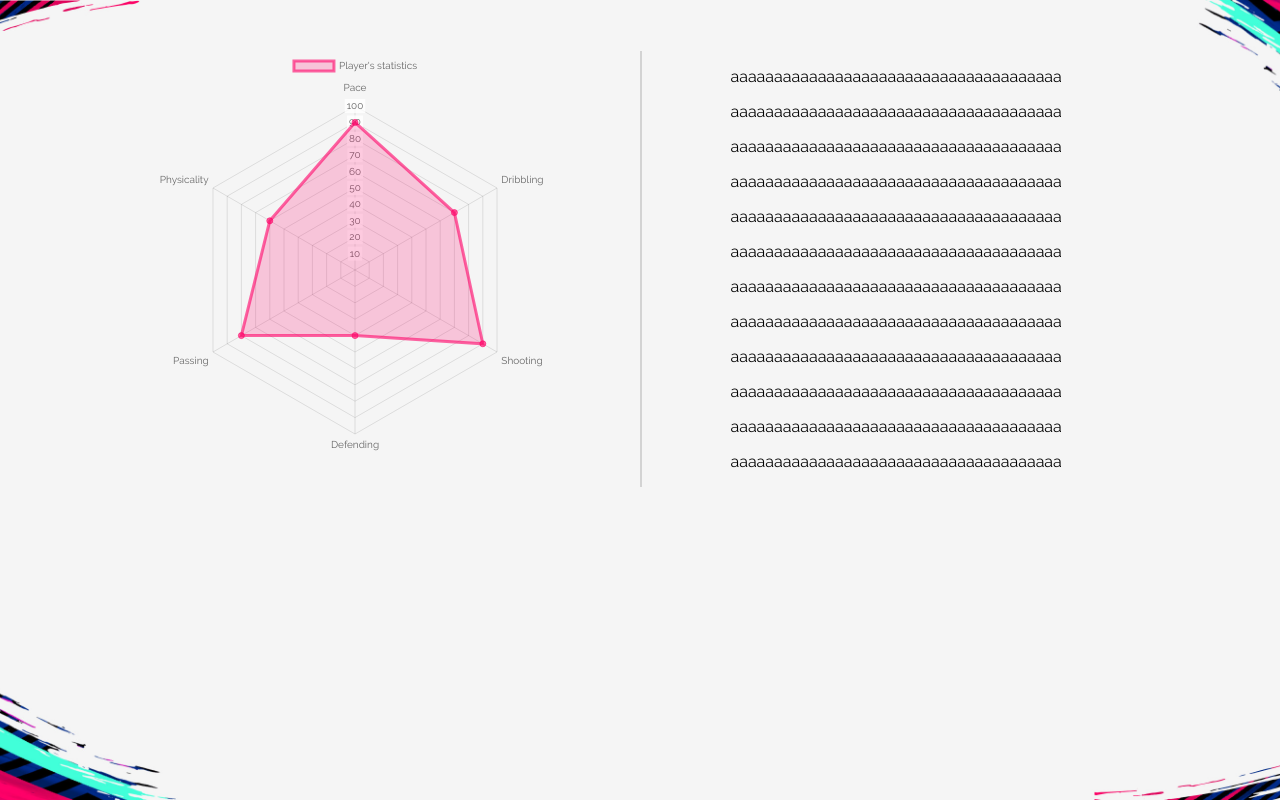
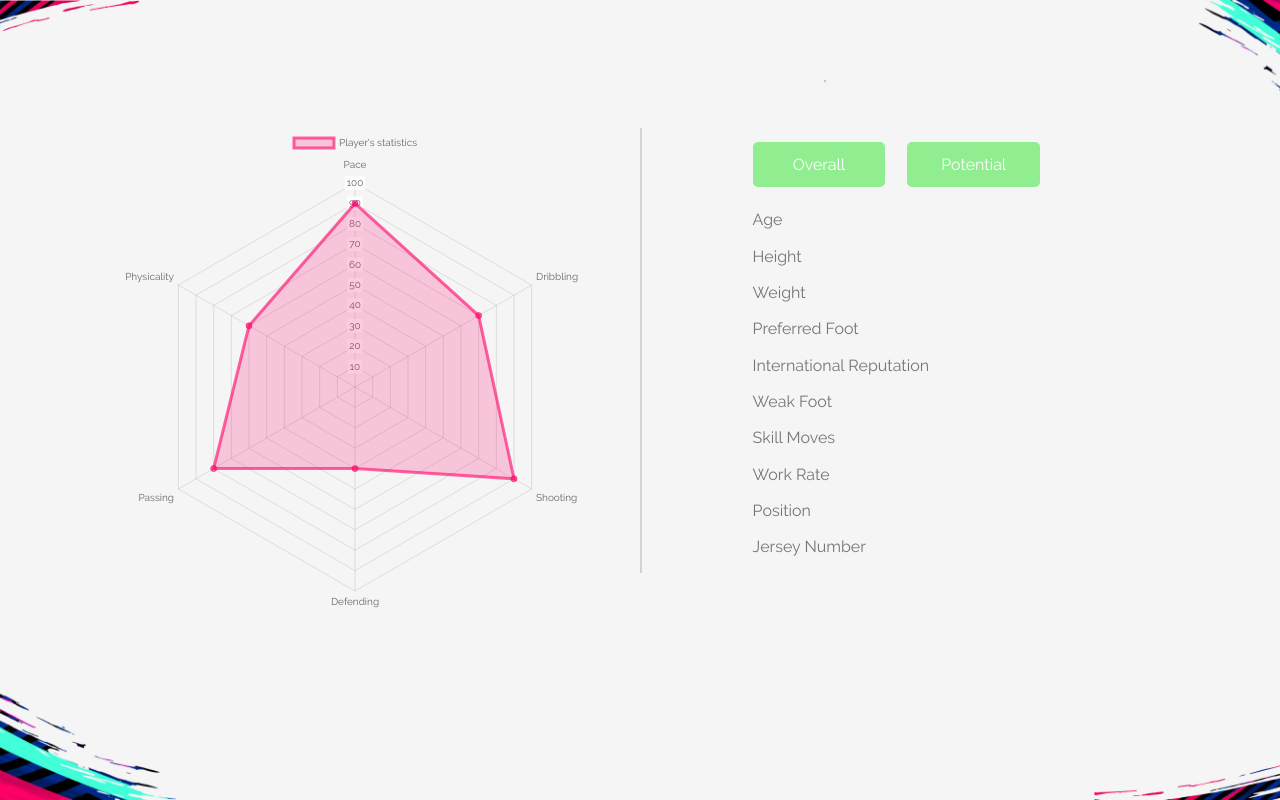
Before and after one commit to nicohlr/fifabrowser, a Flask app: template templates/player.html in a window 1280 px wide. Run offline with Flask 2, Linux system fonts and the light colour scheme; the template is opened without the code that fills it, so the values that code supplies are empty; some libraries are stand-ins or nearby versions.

Commit message:
start pluging stats to html

```diff
--- a/static/css/base.css
+++ b/static/css/base.css
@@ -26,3 +26,7 @@
     position:relative;
     overflow: hidden;
 }
+
+li {
+    list-style-type: none;
+}
--- a/static/css/player.css
+++ b/static/css/player.css
@@ -16,6 +16,7 @@
     float: left;
     width: 45%;
     margin-left: 5%;
+    height: 60vh;
 }
 
 .stats-container {
@@ -26,5 +27,46 @@
 }
 
 .stats-container > * {
-    padding-left: 20%;
+    padding-left: 25%;
 }
+
+#myChart {
+    width:100%;
+    height:100%;
+}
+
+.overall, .potential {
+    width: 30%;
+    height: 10%;
+    background: lightgreen;
+    border-radius: 5px;
+    padding: 3% 0%;
+    text-align: center;
+    margin: 3% 25%;
+    float: left;
+    color: white;
+}
+
+.other {
+    display: inline-block;
+    color: #757575;
+    width: 100%;
+    margin-top: 2%;
+}
+
+.potential {
+    margin: 3% -20% !important;
+}
+
+.label {
+    margin-bottom: 2vh;
+}
+
+.label > * {
+    vertical-align: middle;
+}
+
+h1 > * {
+    vertical-align: middle;
+    margin-bottom: 0.75%;
+}
--- a/templates/player.html
+++ b/templates/player.html
@@ -7,23 +7,37 @@
 
 {% block body %}
     <div class="dashboard">
-        <h1 class="playername">{{ attributes['Name'] }}</h1>
+        <h1 class="playername"><a>{{ attributes['Name'] }}&nbsp</a><img src="{{ attributes['Photo'] }}" width="48px"></h1>
         <div class="chart-container">
-            <canvas id="myChart" width="400" height="400"></canvas>
+            <canvas id="myChart"></canvas>
         </div>
         <div class="stats-container">
-            <p>aaaaaaaaaaaaaaaaaaaaaaaaaaaaaaaaaaaaaa</p>
-            <p>aaaaaaaaaaaaaaaaaaaaaaaaaaaaaaaaaaaaaa</p>
-            <p>aaaaaaaaaaaaaaaaaaaaaaaaaaaaaaaaaaaaaa</p>
-            <p>aaaaaaaaaaaaaaaaaaaaaaaaaaaaaaaaaaaaaa</p>
-            <p>aaaaaaaaaaaaaaaaaaaaaaaaaaaaaaaaaaaaaa</p>
-            <p>aaaaaaaaaaaaaaaaaaaaaaaaaaaaaaaaaaaaaa</p>
-            <p>aaaaaaaaaaaaaaaaaaaaaaaaaaaaaaaaaaaaaa</p>
-            <p>aaaaaaaaaaaaaaaaaaaaaaaaaaaaaaaaaaaaaa</p>
-            <p>aaaaaaaaaaaaaaaaaaaaaaaaaaaaaaaaaaaaaa</p>
-            <p>aaaaaaaaaaaaaaaaaaaaaaaaaaaaaaaaaaaaaa</p>
-            <p>aaaaaaaaaaaaaaaaaaaaaaaaaaaaaaaaaaaaaa</p>
-            <p>aaaaaaaaaaaaaaaaaaaaaaaaaaaaaaaaaaaaaa</p>
+            <div class="overall"><a>Overall {{ attributes['Overall'] }}</a></div>
+            <div class="potential"><a>Potential {{ attributes['Potential'] }}</a></div>
+            <div class="other">
+                <li class="label"><a>Age&nbsp&nbsp&nbsp<strong>{{ attributes['Age'] }}</strong></a></li>
+                <li class="label"><a>Height&nbsp&nbsp&nbsp<strong>{{ attributes['Height'] }}</strong></a></li>
+                <li class="label"><a>Weight&nbsp&nbsp&nbsp<strong>{{ attributes['Weight'] }}</strong></a></li>
+                <li class="label"><a>Preferred Foot&nbsp&nbsp&nbsp<strong>{{ attributes['Preferred Foot'] }}</strong></a></li>
+                <li class="label"><a>International Reputation&nbsp&nbsp&nbsp<strong>{{ attributes['International Reputation'] }}</strong>&nbsp&nbsp</a>
+                    {% for i in range(attributes['International Reputation']|int) %}
+                        <img class="image_risk" src="{{ url_for('static', filename='img/star.svg') }}" width="4%">
+                    {% endfor %}
+                </li>
+                <li class="label"><a>Weak Foot&nbsp&nbsp&nbsp<strong>{{ attributes['Weak Foot'] }}</strong>&nbsp&nbsp</a>
+                    {% for i in range(attributes['Weak Foot']|int) %}
+                        <img class="image_risk" src="{{ url_for('static', filename='img/star.svg') }}" width="4%">
+                    {% endfor %}
+                </li>
+                <li class="label"><a>Skill Moves&nbsp&nbsp&nbsp<strong>{{ attributes['Skill Moves'] }}</strong>&nbsp&nbsp</a>
+                    {% for i in range(attributes['Skill Moves']|int) %}
+                        <img class="image_risk" src="{{ url_for('static', filename='img/star.svg') }}" width="4%">
+                    {% endfor %}
+                </li>
+                <li class="label"><a>Work Rate&nbsp&nbsp&nbsp<strong>{{ attributes['Work Rate'] }}</strong></a></li>
+                <li class="label"><a>Position&nbsp&nbsp&nbsp<strong>{{ attributes['Position'] }}</strong></a></li>
+                <li class="label"><a>Jersey Number&nbsp&nbsp&nbsp<strong>{{ attributes['Jersey Number'] }}</strong></a></li>
+            </div>
         </div>
     </div>
 {% endblock %}
```
Also changed, not shown: utils.py (+3 -4 lines), static/img/star.svg (added).
